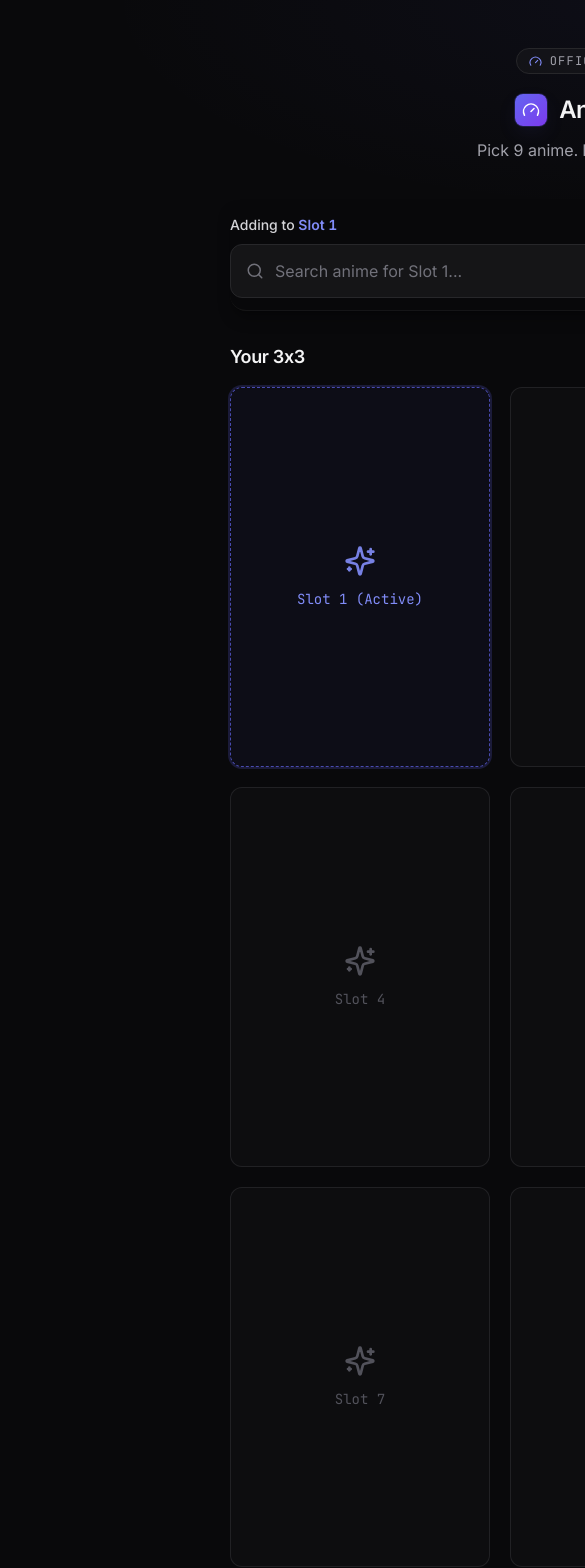
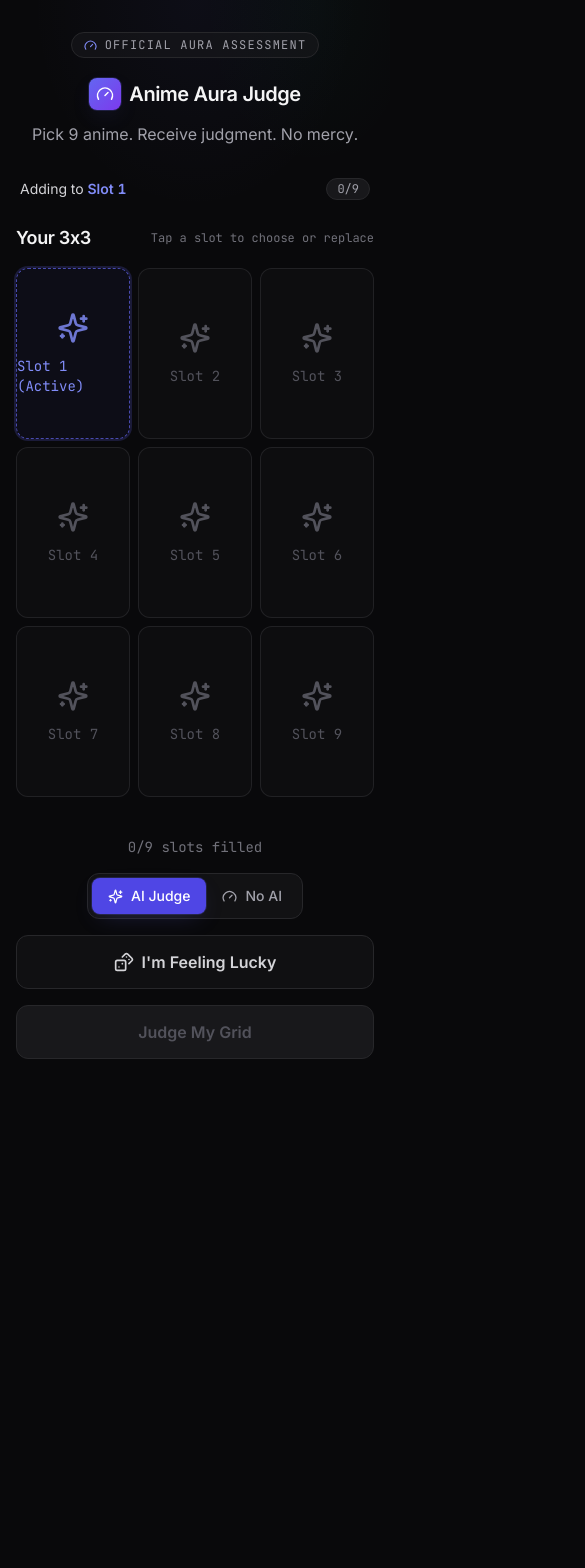
Before and after one commit to lettertea/anime-aura-judge, a React (Vite) app: page / in a window 390 px wide. Shown: the top 1568 px of the page, 585 px wide, since content can reach past the window. After the commit the page ends 1091 px from the top, so only its background shows below. Built offline with nearby package versions, Linux system fonts and the light colour scheme.

Commit message:
Make site mobile responsive

```diff
--- a/src/App.jsx
+++ b/src/App.jsx
@@ -81,7 +81,7 @@ export default function App() {
   }
 
   return (
-    <div className="min-w-[1280px] min-h-screen bg-void relative">
+    <div className="min-h-screen bg-void relative">
       {/* Subtle radial spotlight */}
       <div
         aria-hidden="true"
--- a/src/components/AuraCard.jsx
+++ b/src/components/AuraCard.jsx
@@ -53,11 +53,11 @@ export default function AuraCard({ selectedAnime, scoreResult, verdict, onReset
       </div>
 
       {/* Grid */}
-      <div className="grid grid-cols-3 gap-3 mb-8">
+      <div className="grid grid-cols-3 gap-2 sm:gap-3 mb-8">
         {selectedAnime.map((anime) => (
           <div
             key={anime.mal_id}
-            className="relative w-full h-[220px] rounded-lg overflow-hidden border border-zinc-800"
+            className="relative w-full aspect-[2/3] rounded-lg overflow-hidden border border-zinc-800"
           >
             <img
               src={anime.images?.jpg?.large_image_url || anime.images?.jpg?.image_url}
@@ -177,9 +177,9 @@ export default function AuraCard({ selectedAnime, scoreResult, verdict, onReset
   )
 
   return (
-    <div className="w-[1280px] mx-auto py-12">
+    <div className="max-w-5xl mx-auto px-4 py-8 sm:py-12">
       {/* Visible card */}
-      <div className="w-[900px] mx-auto bg-zinc-900/60 backdrop-blur-md border border-zinc-800 rounded-2xl shadow-card p-8">
+      <div className="max-w-[900px] mx-auto bg-zinc-900/60 backdrop-blur-md border border-zinc-800 rounded-2xl shadow-card p-4 sm:p-8">
         {cardBody}
       </div>
 
@@ -192,7 +192,7 @@ export default function AuraCard({ selectedAnime, scoreResult, verdict, onReset
         />
       )}
 
-      <div className="w-[900px] mx-auto mt-4 flex justify-center">
+      <div className="max-w-[900px] mx-auto mt-4 flex justify-center">
         <button
           onClick={() => setShowBreakdown(!showBreakdown)}
           className="flex items-center gap-2 px-5 py-2 rounded-lg text-sm font-medium border border-zinc-800 bg-zinc-900/50 text-zinc-400 hover:text-zinc-200 hover:border-zinc-700 transition-colors cursor-pointer"
@@ -203,7 +203,7 @@ export default function AuraCard({ selectedAnime, scoreResult, verdict, onReset
       </div>
 
       {exportError && (
-        <div className="w-[900px] mx-auto mt-4 p-4 rounded-xl bg-rose-950/30 border border-rose-500/20 flex items-center gap-3 text-rose-300 text-sm">
+        <div className="max-w-[900px] mx-auto mt-4 p-4 rounded-xl bg-rose-950/30 border border-rose-500/20 flex items-center gap-3 text-rose-300 text-sm">
           <AlertCircle size={18} className="shrink-0 text-rose-400" />
           <p className="flex-1">{exportError}</p>
           <button
@@ -215,11 +215,11 @@ export default function AuraCard({ selectedAnime, scoreResult, verdict, onReset
         </div>
       )}
 
-      <div className="flex items-center justify-center gap-4 mt-8">
+      <div className="flex flex-col sm:flex-row items-center justify-center gap-3 sm:gap-4 mt-8">
         <button
           onClick={handleDownload}
           disabled={exporting}
-          className={`flex items-center gap-2 px-8 py-3 rounded-xl font-semibold transition-colors duration-200 ${
+          className={`flex items-center justify-center gap-2 w-full sm:w-auto px-8 py-3 rounded-xl font-semibold transition-colors duration-200 ${
             exporting
               ? 'bg-zinc-900 text-zinc-600 border border-zinc-800 cursor-not-allowed'
               : 'bg-indigo-600 text-white hover:bg-indigo-500 shadow-accent-glow hover:scale-[1.02] active:scale-[0.98] cursor-pointer'
@@ -237,7 +237,7 @@ export default function AuraCard({ selectedAnime, scoreResult, verdict, onReset
             <button
               onClick={onReset}
               disabled={exporting}
-              className="flex items-center gap-2 px-6 py-3 rounded-xl font-semibold bg-rose-600 text-white hover:bg-rose-500 hover:scale-[1.02] active:scale-[0.98] transition-colors duration-200 cursor-pointer"
+              className="flex items-center justify-center gap-2 px-6 py-3 rounded-xl font-semibold bg-rose-600 text-white hover:bg-rose-500 hover:scale-[1.02] active:scale-[0.98] transition-colors duration-200 cursor-pointer"
             >
               <RotateCcw size={18} />
               Confirm Reset?
@@ -254,7 +254,7 @@ export default function AuraCard({ selectedAnime, scoreResult, verdict, onReset
           <button
             onClick={() => setConfirmReset(true)}
             disabled={exporting}
-            className="flex items-center gap-2 px-8 py-3 rounded-xl font-semibold border border-zinc-800 bg-zinc-900/50 text-zinc-300 hover:border-zinc-700 hover:text-zinc-100 transition-colors duration-200 cursor-pointer disabled:opacity-40 disabled:cursor-not-allowed"
+            className="flex items-center justify-center gap-2 w-full sm:w-auto px-8 py-3 rounded-xl font-semibold border border-zinc-800 bg-zinc-900/50 text-zinc-300 hover:border-zinc-700 hover:text-zinc-100 transition-colors duration-200 cursor-pointer disabled:opacity-40 disabled:cursor-not-allowed"
           >
             <RotateCcw size={18} />
             Reset
--- a/src/components/GridSelector.jsx
+++ b/src/components/GridSelector.jsx
@@ -11,6 +11,8 @@ export default function GridSelector({ slots, onSelectSlot, onJudge, isJudging,
   const [searchError, setSearchError] = useState(null)
   const [isDropdownOpen, setIsDropdownOpen] = useState(false)
   const [selectedIndex, setSelectedIndex] = useState(0)
+  // On mobile the search lives in a bottom-sheet modal instead of the sticky bar.
+  const [mobilePickerOpen, setMobilePickerOpen] = useState(false)
 
   // Find first empty slot or default to 0
   const firstEmptySlot = slots.findIndex((s) => s === null)
@@ -45,6 +47,17 @@ export default function GridSelector({ slots, onSelectSlot, onJudge, isJudging,
     document.addEventListener('mousedown', handleClickOutside)
     return () => document.removeEventListener('mousedown', handleClickOutside)
   }, [])
+
+  // Lock body scroll while the mobile picker sheet is open
+  useEffect(() => {
+    if (mobilePickerOpen) {
+      document.body.style.overflow = 'hidden'
+      return () => {
+        document.body.style.overflow = ''
+      }
+    }
+    return undefined
+  }, [mobilePickerOpen])
 
   const doSearch = useCallback(async (q, signal) => {
     setSearching(true)
@@ -135,7 +148,12 @@ export default function GridSelector({ slots, onSelectSlot, onJudge, isJudging,
   const handleSlotClick = (index) => {
     if (isJudging) return
     setActiveSlot(index)
+    if (window.matchMedia('(max-width: 639px)').matches) {
+      // Mobile: open the bottom-sheet picker instead of focusing an inline bar.
+      setMobilePickerOpen(true)
+    } else {
       inputRef.current?.focus()
+    }
   }
 
   const handleClearSlot = (e, index) => {
@@ -146,29 +164,17 @@ export default function GridSelector({ slots, onSelectSlot, onJudge, isJudging,
     inputRef.current?.focus({ preventScroll: true })
   }
 
-  return (
-    <div className="w-[1280px] mx-auto py-12">
-      <header className="text-center mb-10">
-        <div className="inline-flex items-center gap-2 px-3 py-1 rounded-full border border-zinc-800 bg-zinc-900/60 text-xs font-mono uppercase tracking-widest text-zinc-400 mb-5">
-          <Gauge size={13} className="text-indigo-400" />
-          Official Aura Assessment
-        </div>
-        <h1 className="flex items-center justify-center gap-3 text-2xl font-semibold tracking-tight text-zinc-100">
-          <span className="inline-flex items-center justify-center w-8 h-8 rounded-lg bg-gradient-to-br from-indigo-500 to-violet-600 text-white shadow-accent-glow">
-            <Gauge size={18} />
-          </span>
-          Anime Aura Judge
-        </h1>
-        <p className="mt-3 text-zinc-400 text-base">
-          Pick 9 anime. Receive judgment. No mercy.
-        </p>
-      </header>
+  const closeMobilePicker = () => {
+    setMobilePickerOpen(false)
+    setQuery('')
+    setResults([])
+    setIsDropdownOpen(false)
+  }
 
-      {/* Top Search & Autocomplete Bar */}
-      <div
-        ref={searchContainerRef}
-        className="w-[820px] mx-auto mb-8 relative sticky top-0 z-40 bg-zinc-950/90 backdrop-blur-md rounded-b-2xl py-3 shadow-lg shadow-black/30 border-b border-white/5"
-      >
+  // Shared search UI (label + input + autocomplete dropdown), rendered inside
+  // the desktop sticky bar and the mobile bottom sheet alike.
+  const searchPanel = (
+    <>
       <div className="flex items-center justify-between mb-2">
         <label htmlFor="anime-search-input" className="text-sm font-medium text-zinc-300">
           {slots[activeSlot] ? (
@@ -313,23 +319,64 @@ export default function GridSelector({ slots, onSelectSlot, onJudge, isJudging,
           })}
         </div>
       )}
+    </>
+  )
+
+  return (
+    <div className="max-w-5xl mx-auto px-4 py-8 sm:py-12">
+      <header className="text-center mb-8 sm:mb-10">
+        <div className="inline-flex items-center gap-2 px-3 py-1 rounded-full border border-zinc-800 bg-zinc-900/60 text-xs font-mono uppercase tracking-widest text-zinc-400 mb-5">
+          <Gauge size={13} className="text-indigo-400" />
+          Official Aura Assessment
+        </div>
+        <h1 className="flex items-center justify-center gap-2 sm:gap-3 text-xl sm:text-2xl font-semibold tracking-tight text-zinc-100">
+          <span className="inline-flex items-center justify-center w-8 h-8 rounded-lg bg-gradient-to-br from-indigo-500 to-violet-600 text-white shadow-accent-glow">
+            <Gauge size={18} />
+          </span>
+          Anime Aura Judge
+        </h1>
+        <p className="mt-3 text-zinc-400 text-base">
+          Pick 9 anime. Receive judgment. No mercy.
+        </p>
+      </header>
+
+      {/* Top Search & Autocomplete Bar — desktop only; mobile uses the sheet */}
+      <div
+        ref={searchContainerRef}
+        className="hidden sm:block max-w-[820px] mx-auto mb-8 relative sticky top-0 z-40 bg-zinc-950/90 backdrop-blur-md rounded-b-2xl py-3 shadow-lg shadow-black/30 border-b border-white/5"
+      >
+        {searchPanel}
+      </div>
+
+      {/* Mobile slot status strip */}
+      <div className="sm:hidden max-w-[820px] mx-auto mb-6 flex items-center justify-between px-1">
+        <p className="text-sm text-zinc-300">
+          {slots[activeSlot] ? (
+            <>Replacing <span className="text-violet-400 font-semibold">Slot {activeSlot + 1}</span></>
+          ) : (
+            <>Adding to <span className="text-indigo-400 font-semibold">Slot {activeSlot + 1}</span></>
+          )}
+        </p>
+        <span className="text-xs font-mono text-zinc-400 bg-zinc-900 border border-zinc-800 px-2.5 py-0.5 rounded-full">
+          {filledCount}/9
+        </span>
       </div>
 
       {/* Grid Section */}
-      <div className="w-[820px] mx-auto">
+      <div className="max-w-[820px] mx-auto">
         <div className="flex items-center justify-between mb-4">
           <h2 className="text-lg font-semibold tracking-tight text-zinc-100">Your 3x3</h2>
           <p className="text-xs font-mono text-zinc-500">
-            Click any slot to choose or replace
+            Tap a slot to choose or replace
           </p>
         </div>
 
-        <div className="grid grid-cols-3 gap-5">
+        <div className="grid grid-cols-3 gap-2 sm:gap-5">
           {slots.map((anime, i) => {
             const isActive = activeSlot === i
 
             return (
-              <div key={i} className="relative w-[260px] h-[380px]">
+              <div key={i} className="relative w-full aspect-[2/3]">
                 <button
                   type="button"
                   onClick={() => handleSlotClick(i)}
@@ -351,7 +398,7 @@ export default function GridSelector({ slots, onSelectSlot, onJudge, isJudging,
                       />
                       <div className="absolute inset-0 bg-zinc-950/60 opacity-0 group-hover:opacity-100 transition-opacity flex items-center justify-center">
                         <span className="text-sm font-medium text-zinc-100 bg-zinc-900/90 px-3 py-1.5 rounded-lg border border-zinc-700">
-                          Click to Change
+                          Tap to Change
                         </span>
                       </div>
                       <div className="absolute inset-x-0 bottom-0 bg-gradient-to-t from-zinc-950 via-zinc-950/80 to-transparent p-3">
@@ -391,13 +438,13 @@ export default function GridSelector({ slots, onSelectSlot, onJudge, isJudging,
         </div>
       </div>
 
-      <div className="text-center mt-10">
-        <p className="text-sm font-mono text-zinc-500 mb-4">
+      <div className="mt-10 flex flex-col items-center gap-4">
+        <p className="text-sm font-mono text-zinc-500">
           {filledCount}/9 slots filled
         </p>
 
         {/* Judge mode toggle: AI verdict vs fully deterministic (no AI) */}
-        <div className="flex justify-center mb-5">
+        <div className="flex justify-center">
         <div className="inline-flex items-center rounded-xl border border-zinc-800 bg-zinc-900/60 p-1">
           <button
             type="button"
@@ -451,7 +498,7 @@ export default function GridSelector({ slots, onSelectSlot, onJudge, isJudging,
             }
           }}
           disabled={luckyLoading || isJudging}
-          className={`mr-3 px-6 py-3.5 rounded-xl text-base font-semibold border transition-colors duration-200 ${
+          className={`w-full sm:w-auto px-6 py-3.5 rounded-xl text-base font-semibold border transition-colors duration-200 ${
             luckyLoading || isJudging
               ? 'bg-zinc-900 text-zinc-600 border-zinc-800 cursor-not-allowed'
               : 'bg-zinc-900/50 text-zinc-300 border-zinc-800 hover:border-zinc-700 hover:text-zinc-100 hover:scale-[1.02] active:scale-[0.98] cursor-pointer'
@@ -472,7 +519,7 @@ export default function GridSelector({ slots, onSelectSlot, onJudge, isJudging,
         <button
           onClick={onJudge}
           disabled={filledCount < 9 || isJudging}
-          className={`px-10 py-3.5 rounded-xl text-base font-semibold transition-colors duration-200 ${
+          className={`w-full sm:w-auto px-10 py-3.5 rounded-xl text-base font-semibold transition-colors duration-200 ${
             filledCount < 9 || isJudging
               ? 'bg-zinc-900 text-zinc-600 border border-zinc-800 cursor-not-allowed'
               : 'bg-indigo-600 text-white hover:bg-indigo-500 shadow-accent-glow hover:scale-[1.02] active:scale-[0.98] cursor-pointer'
@@ -488,6 +535,49 @@ export default function GridSelector({ slots, onSelectSlot, onJudge, isJudging,
           )}
         </button>
       </div>
+
+      {/* Mobile bottom-sheet anime picker */}
+      {mobilePickerOpen && (
+        <div className="sm:hidden fixed inset-0 z-50">
+          {/* Backdrop */}
+          <div
+            className="absolute inset-0 bg-black/70 backdrop-blur-sm"
+            onClick={closeMobilePicker}
+          />
+          {/* Sheet */}
+          <div className="absolute inset-x-0 bottom-0 max-h-[85vh] flex flex-col bg-zinc-950 border-t border-zinc-800 rounded-t-2xl shadow-2xl">
+            <div className="flex items-center justify-between px-4 pt-4 pb-2">
+              <div className="flex items-center gap-2">
+                <span className="inline-flex items-center justify-center w-6 h-6 rounded-md bg-gradient-to-br from-indigo-500 to-violet-600 text-white">
+                  <Search size={13} />
+                </span>
+                <span className="text-sm font-semibold text-zinc-100">
+                  {slots[activeSlot] ? 'Replace anime' : 'Add anime'}
+                </span>
+                <span className="text-xs font-mono text-zinc-500">Slot {activeSlot + 1}</span>
+              </div>
+              <button
+                type="button"
+                onClick={closeMobilePicker}
+                className="p-2 -mr-2 rounded-full text-zinc-400 hover:text-zinc-100 hover:bg-zinc-900 transition-colors cursor-pointer"
+                aria-label="Close picker"
+              >
+                <X size={20} />
+              </button>
+            </div>
+            <div className="relative px-4 pb-6 overflow-y-auto">
+              {searchPanel}
+              <button
+                type="button"
+                onClick={closeMobilePicker}
+                className="mt-4 w-full py-3 rounded-xl text-sm font-semibold bg-zinc-900/60 border border-zinc-800 text-zinc-300 hover:text-zinc-100 hover:border-zinc-700 transition-colors cursor-pointer"
+              >
+                Done
+              </button>
+            </div>
+          </div>
+        </div>
+      )}
     </div>
   )
 }
--- a/src/components/ScoreBreakdown.jsx
+++ b/src/components/ScoreBreakdown.jsx
@@ -70,11 +70,11 @@ export default function ScoreBreakdown({ selectedAnime, scoreResult, verdict })
   }
 
   return (
-    <div className="w-[900px] mx-auto mt-6 space-y-3">
+    <div className="max-w-[900px] mx-auto mt-6 space-y-3">
       {/* Stat Sheet — open by default, it's the star of the show */}
       {sheet && (
         <Section title="Character Sheet" icon="⚔️" defaultOpen>
-          <div className="grid grid-cols-2 gap-6">
+          <div className="grid grid-cols-1 sm:grid-cols-2 gap-6">
             <div>
               {Object.entries(sheet.stats).map(([stat, value]) => (
                 <StatBar
--- a/src/index.css
+++ b/src/index.css
@@ -3,7 +3,7 @@
 @tailwind utilities;
 
 body {
-  @apply bg-void text-zinc-200 min-w-[1280px] antialiased;
+  @apply bg-void text-zinc-200 antialiased;
   font-variant-numeric: tabular-nums;
 }
 
```
Lines whose indentation alone changed are shown as unchanged.
